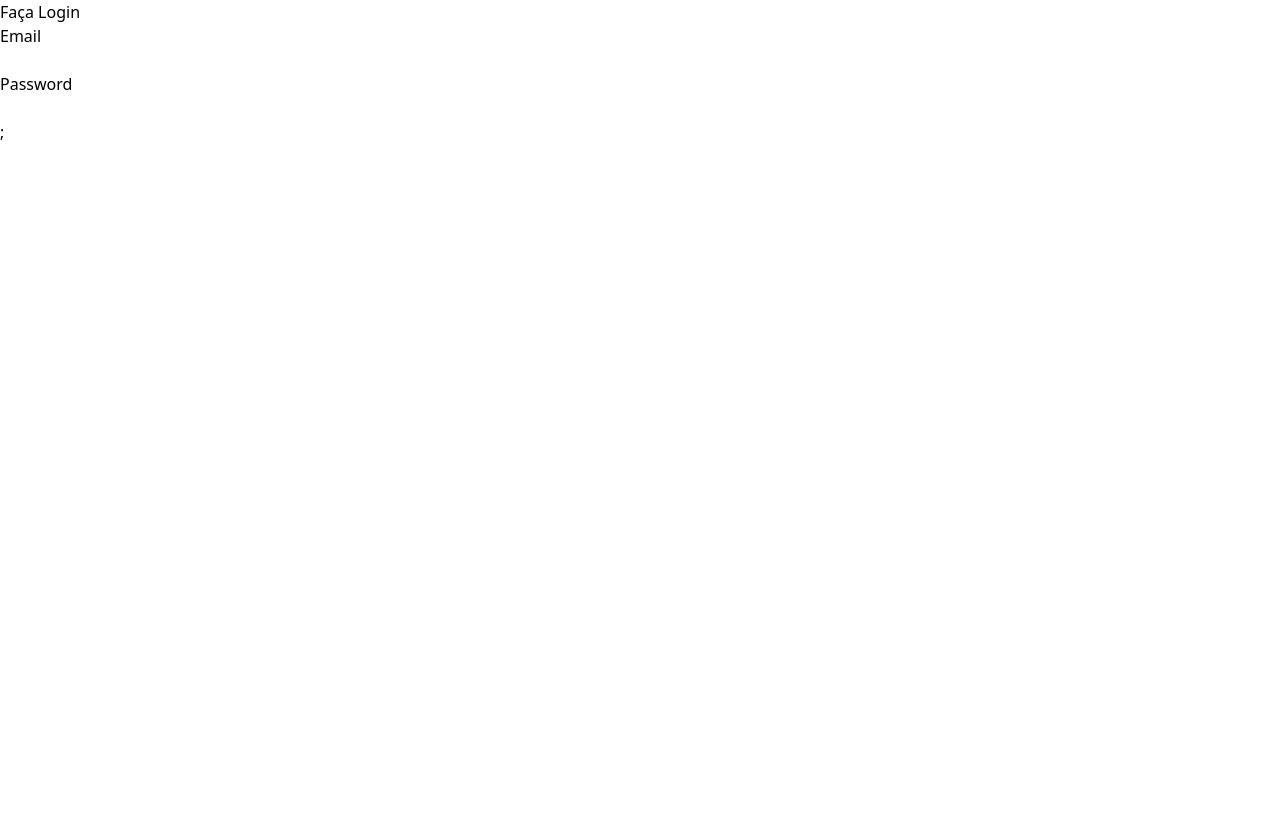
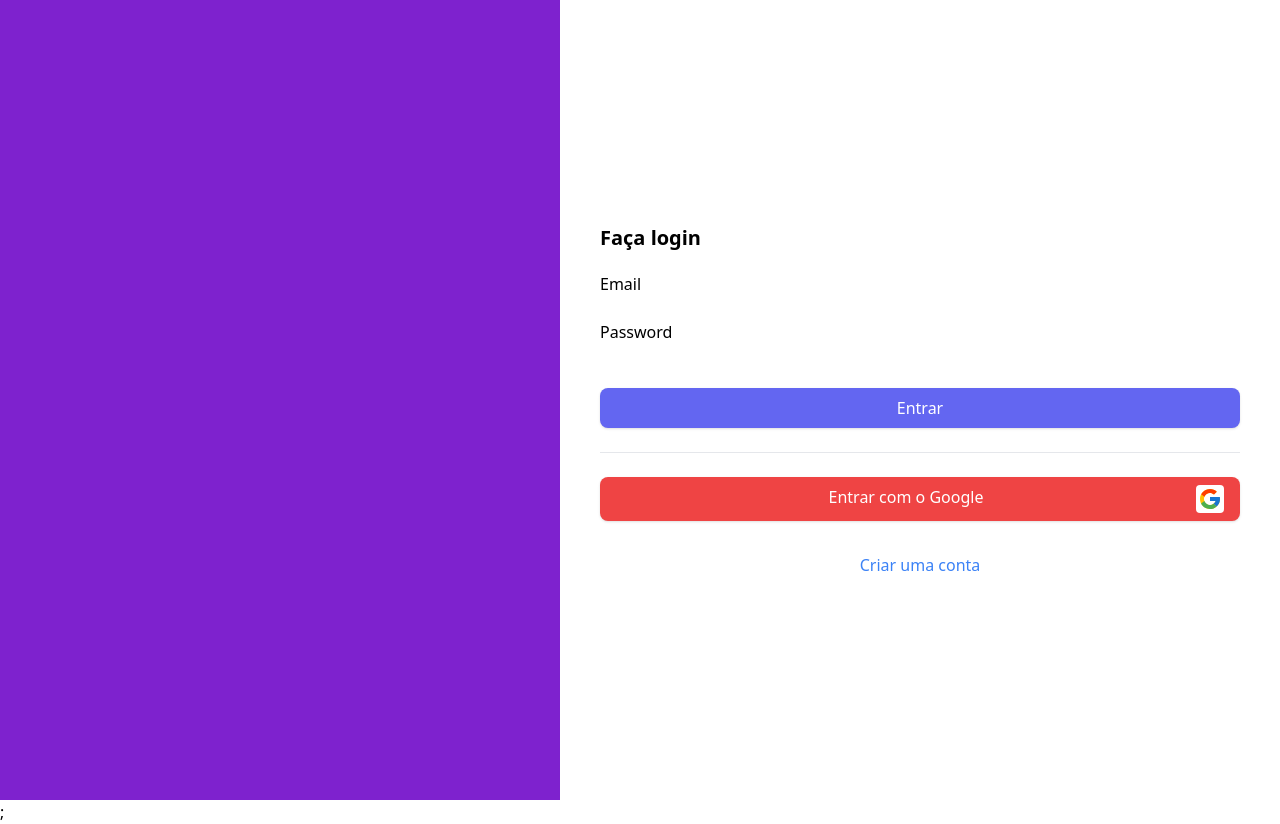
Before and after one commit to Gus41/ReactJs-NextJs, a Next.js app in the folder next/admin-template/: page /autenticacao in a window 1280 px wide. Before the commit the page ends 800 px from the top, so only its background shows below. Built offline with nearby package versions, Linux system fonts and the light colour scheme.

Commit message:
commit teste

```diff
--- a/next/admin-template/src/components/icons/index.tsx
+++ b/next/admin-template/src/components/icons/index.tsx
@@ -23,8 +23,20 @@ export const LogOut = (
     <path strokeLinecap="round" strokeLinejoin="round" d="M8.25 9V5.25A2.25 2.25 0 0 1 10.5 3h6a2.25 2.25 0 0 1 2.25 2.25v13.5A2.25 2.25 0 0 1 16.5 21h-6a2.25 2.25 0 0 1-2.25-2.25V15m-3 0-3-3m0 0 3-3m-3 3H15" />
   </svg>
 
+
+)
+export const Error = (
+  <svg xmlns="http://www.w3.org/2000/svg" fill="none" viewBox="0 0 24 24" strokeWidth={1.5} stroke="currentColor" className="size-6">
+    <path strokeLinecap="round" strokeLinejoin="round" d="M12 9v3.75m-9.303 3.376c-.866 1.5.217 3.374 1.948 3.374h14.71c1.73 0 2.813-1.874 1.948-3.374L13.949 3.378c-.866-1.5-3.032-1.5-3.898 0L2.697 16.126ZM12 15.75h.007v.008H12v-.008Z" />
+  </svg>
+
 )
 
+export const Google = (
+  <svg className="w-6 h-6" xmlns="http://www.w3.org/2000/svg" x="0px" y="0px" width="100" height="100" viewBox="0 0 48 48">
+  <path fill="#FFC107" d="M43.611,20.083H42V20H24v8h11.303c-1.649,4.657-6.08,8-11.303,8c-6.627,0-12-5.373-12-12c0-6.627,5.373-12,12-12c3.059,0,5.842,1.154,7.961,3.039l5.657-5.657C34.046,6.053,29.268,4,24,4C12.955,4,4,12.955,4,24c0,11.045,8.955,20,20,20c11.045,0,20-8.955,20-20C44,22.659,43.862,21.35,43.611,20.083z"></path><path fill="#FF3D00" d="M6.306,14.691l6.571,4.819C14.655,15.108,18.961,12,24,12c3.059,0,5.842,1.154,7.961,3.039l5.657-5.657C34.046,6.053,29.268,4,24,4C16.318,4,9.656,8.337,6.306,14.691z"></path><path fill="#4CAF50" d="M24,44c5.166,0,9.86-1.977,13.409-5.192l-6.19-5.238C29.211,35.091,26.715,36,24,36c-5.202,0-9.619-3.317-11.283-7.946l-6.522,5.025C9.505,39.556,16.227,44,24,44z"></path><path fill="#1976D2" d="M43.611,20.083H42V20H24v8h11.303c-0.792,2.237-2.231,4.166-4.087,5.571c0.001-0.001,0.002-0.001,0.003-0.002l6.19,5.238C36.971,39.205,44,34,44,24C44,22.659,43.862,21.35,43.611,20.083z"></path>
+  </svg>
+)
 
 export const Home = (
   <svg xmlns="http://www.w3.org/2000/svg" fill="none" viewBox="0 0 24 24" strokeWidth={1.5} stroke="currentColor" className="size-6">
--- a/next/admin-template/src/pages/autenticacao.tsx
+++ b/next/admin-template/src/pages/autenticacao.tsx
@@ -1,14 +1,41 @@
 import AuthInput from "@/components/auth/AuthInput";
-import { useState } from "react";
+import { Google, Error } from "@/components/icons";
+import { useState } from "react"
 
 export default function Autenticacao(){
   const [method,setMethod] = useState('login')
   const [email,setEmail] = useState()
   const [password,setPassword] = useState()
+  const [error,setError] = useState<null | string >(null)
 
+  function showError(msg : string,time = 5){
+    setError(msg)
+    setTimeout(()=> setError(null),time * 1000)
+  }
+
+  function submit(){
+    if(method == 'login'){
+      console.log('login')
+      showError("Erro no Login")
+      return
+    }
+    console.log("Registro")
+  }
   return(
-   <div>
-     <h1>Faça Login</h1>
+   <div className="flex flex-row h-screen items-center justify-center">
+     <div className=" hidden bg-purple-700 md:block flex-1 h-screen w-full object-cover">
+
+     </div>
+     <div className="m-10 w-full md:w-1/2">
+        <h1 className="
+          text-xl font-bold mb-5
+          ">Faça {method}</h1>
+       {error? (
+     <div className="border red-700 rounded-lg p-3 bg-red-400 text-white flex justify-center items-center">
+        {Error}
+        <p className="ml-4">Erro na autenticação</p>
+      </div>
+       ) : false}
         <AuthInput
           label="Email"
           value={email}
@@ -21,6 +48,34 @@ export default function Autenticacao(){
          onChangeValue={setPassword}
           typeInput="password"
         />
+        <button className="shadow w-full bg-indigo-500 hover:bg-indigo-700 text-white py-2 px-4 rounded-lg mt-5"
+          onClick={submit}>
+          {method=='login'? 'Entrar': 'Cadastrar'}
+        </button>
+        <hr className="my-6 border-gr-300 w-full" />
+        <button className="shadow w-full flex bg-red-500 hover:bg-red-700 text-white py-2 px-4 rounded-lg"
+           onClick={submit}>
+           <p className="flex-1">Entrar com o Google</p>
+          <div className="w-7 flex items-center justify-center rounded bg-white h-7">
+            {Google}
+          </div>
+         </button>
+       <div className="w-full flex justify-center items-center">
+         {method != 'login' ? (
+            <p className="mt-8">
+             <a onClick={()=>setMethod("login")}
+               className="cursor-pointer text-blue-500 hover:text-blue-700 text-center mx-auto"
+               >Já tenho uma conta</a>
+            </p>
+              ): (
+             <p className='mt-8'>
+                 <a onClick={()=>setMethod("registro")}
+                    className="cursor-pointer text-blue-500 hover:text-blue-700 text-center mx-auto"
+                    >Criar uma conta</a>
+              </p>
+              )}
+       </div>
+      </div>
    </div>
   )
 
```
Lines whose indentation alone changed are shown as unchanged.
